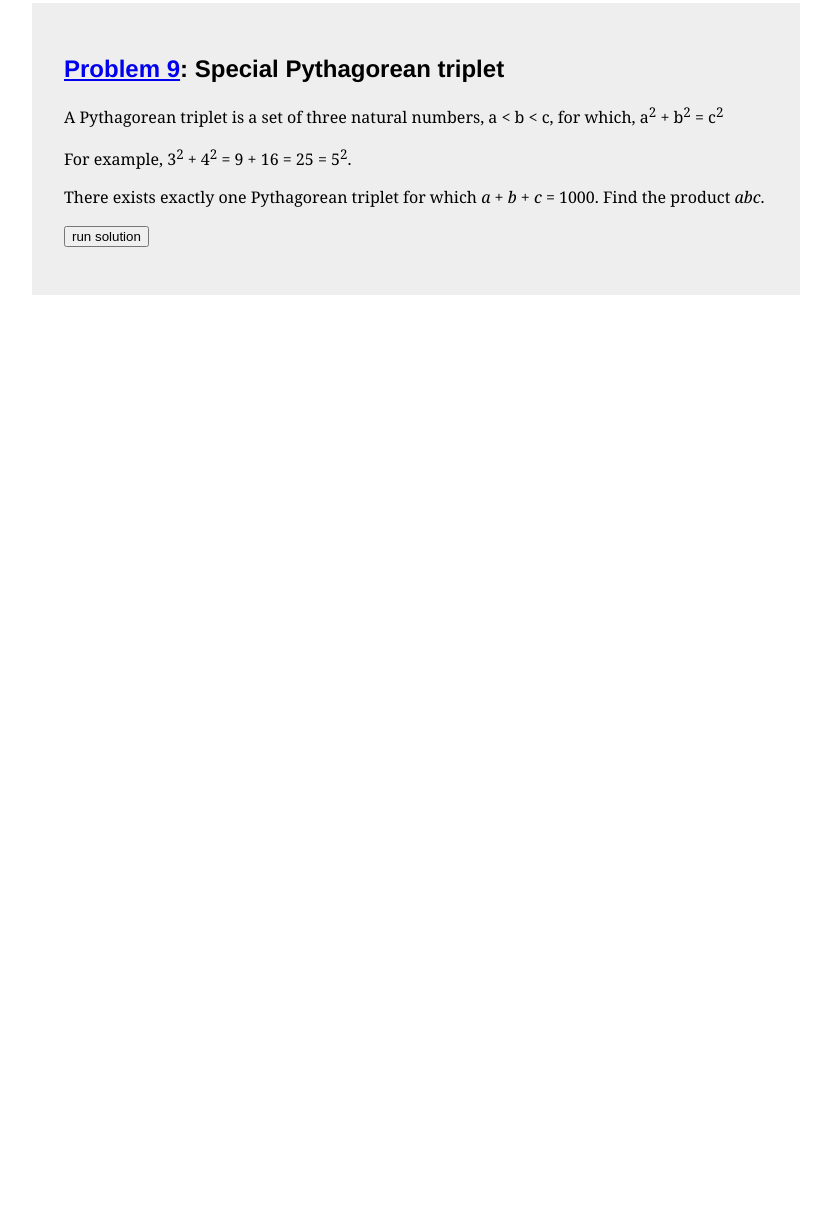
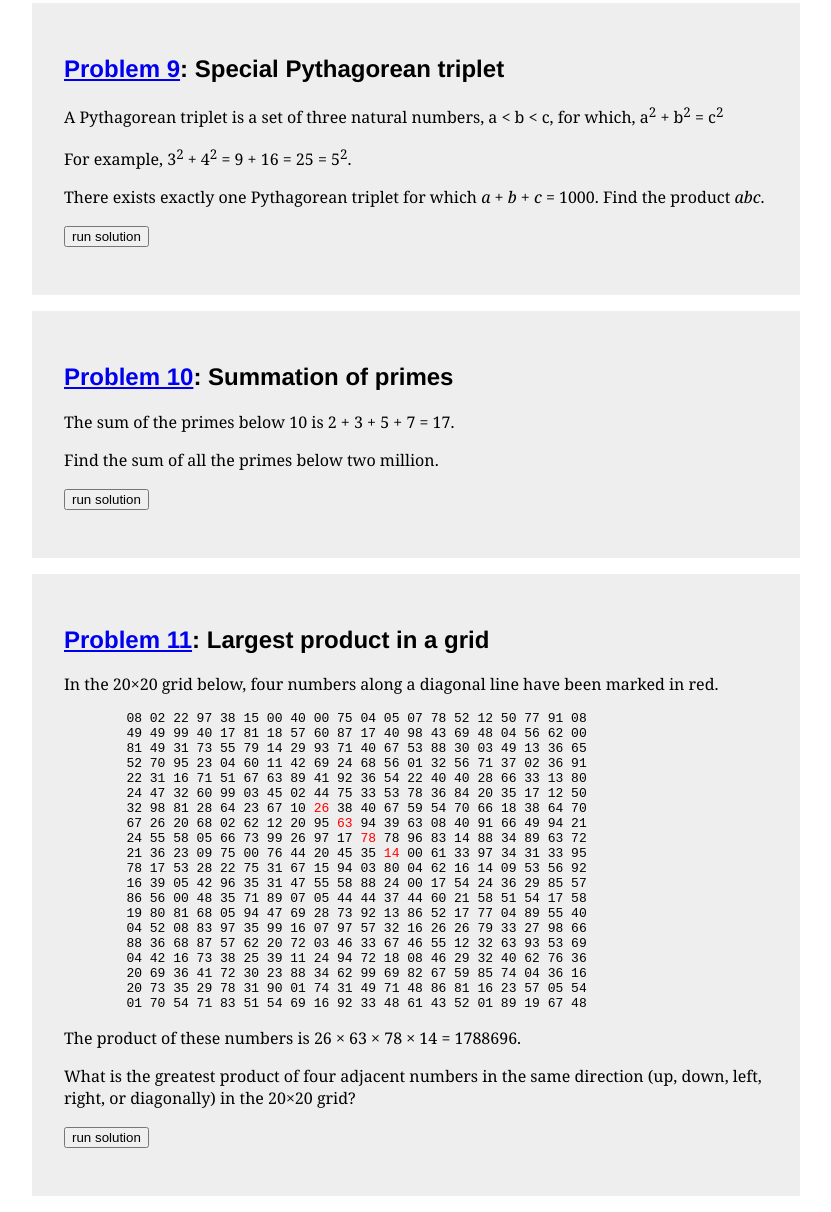
Before and after one commit to jweak/projecteuler, a plain HTML site: page index.html in a window 1280 px wide. Shown: the part 2696-3908 px from the top of the page, without its empty margins (224-1055 px from the left). Before the commit the page ends 3007 px from the top, so only its background shows below. Drawn offline with Linux system fonts and the light colour scheme.

Commit message:
Solution for finding the biggest product of four adjacent numbers in a grid.

```diff
--- a/index.html
+++ b/index.html
@@ -10,6 +10,8 @@
     <script type="text/javascript" src="problem7.js"></script>
     <script type="text/javascript" src="problem8.js"></script>
     <script type="text/javascript" src="problem9.js"></script>
+    <script type="text/javascript" src="problem10.js"></script>
+    <script type="text/javascript" src="problem11.js"></script>
 
     <script type="text/javascript">
       function run(fun, elId) {
@@ -37,6 +39,10 @@
       }
       .result {
         font-weight: bold;
+        height:1em;
+      }
+      .red {
+        color:red;
       }
       section {
         background: #eee;
@@ -155,6 +161,47 @@ Find the product <em>abc</em>.</p>
       <p id="problem9Result"></p>
     </section>
 
+    <section>
+      <h2><a href="http://projecteuler.net/problem=10">Problem 10</a>: Summation of primes</h2>
+      <p>The sum of the primes below 10 is 2 + 3 + 5 + 7 = 17.</p>
+
+      <p>Find the sum of all the primes below two million.</p>
+
+      <button onclick="run(problem10,'problem10Result')">run solution</button>
+      <p id="problem10Result"></p>
+    </section>
+
+    <section>
+      <h2><a href="http://projecteuler.net/problem=11">Problem 11</a>: Largest product in a grid</h2>
+      <p>In the 20&times;20 grid below, four numbers along a diagonal line have been marked in red.</p>
+
+      <pre>
+        08 02 22 97 38 15 00 40 00 75 04 05 07 78 52 12 50 77 91 08
+        49 49 99 40 17 81 18 57 60 87 17 40 98 43 69 48 04 56 62 00
+        81 49 31 73 55 79 14 29 93 71 40 67 53 88 30 03 49 13 36 65
+        52 70 95 23 04 60 11 42 69 24 68 56 01 32 56 71 37 02 36 91
+        22 31 16 71 51 67 63 89 41 92 36 54 22 40 40 28 66 33 13 80
+        24 47 32 60 99 03 45 02 44 75 33 53 78 36 84 20 35 17 12 50
+        32 98 81 28 64 23 67 10 <span class="red">26</span> 38 40 67 59 54 70 66 18 38 64 70
+        67 26 20 68 02 62 12 20 95 <span class="red">63</span> 94 39 63 08 40 91 66 49 94 21
+        24 55 58 05 66 73 99 26 97 17 <span class="red">78</span> 78 96 83 14 88 34 89 63 72
+        21 36 23 09 75 00 76 44 20 45 35 <span class="red">14</span> 00 61 33 97 34 31 33 95
+        78 17 53 28 22 75 31 67 15 94 03 80 04 62 16 14 09 53 56 92
+        16 39 05 42 96 35 31 47 55 58 88 24 00 17 54 24 36 29 85 57
+        86 56 00 48 35 71 89 07 05 44 44 37 44 60 21 58 51 54 17 58
+        19 80 81 68 05 94 47 69 28 73 92 13 86 52 17 77 04 89 55 40
+        04 52 08 83 97 35 99 16 07 97 57 32 16 26 26 79 33 27 98 66
+        88 36 68 87 57 62 20 72 03 46 33 67 46 55 12 32 63 93 53 69
+        04 42 16 73 38 25 39 11 24 94 72 18 08 46 29 32 40 62 76 36
+        20 69 36 41 72 30 23 88 34 62 99 69 82 67 59 85 74 04 36 16
+        20 73 35 29 78 31 90 01 74 31 49 71 48 86 81 16 23 57 05 54
+        01 70 54 71 83 51 54 69 16 92 33 48 61 43 52 01 89 19 67 48</pre>
+
+      <p>The product of these numbers is 26 &times; 63 &times; 78 &times; 14 = 1788696.</p>
+      <p>What is the greatest product of four adjacent numbers in the same direction (up, down, left, right, or diagonally) in the 20&times;20 grid?</p>
+      <button onclick="run(problem11,'problem11Result')">run solution</button>
+      <p id="problem11Result"></p>
+    </section>
 
     </main>
   </body>
--- /dev/null
+++ b/problem11.js
@@ -0,0 +1,105 @@
+function problem11() {
+  var numbersStr =
+    "08 02 22 97 38 15 00 40 00 75 04 05 07 78 52 12 50 77 91 08 " +
+    "49 49 99 40 17 81 18 57 60 87 17 40 98 43 69 48 04 56 62 00 " +
+    "81 49 31 73 55 79 14 29 93 71 40 67 53 88 30 03 49 13 36 65 " +
+    "52 70 95 23 04 60 11 42 69 24 68 56 01 32 56 71 37 02 36 91 " +
+    "22 31 16 71 51 67 63 89 41 92 36 54 22 40 40 28 66 33 13 80 " +
+    "24 47 32 60 99 03 45 02 44 75 33 53 78 36 84 20 35 17 12 50 " +
+    "32 98 81 28 64 23 67 10 26 38 40 67 59 54 70 66 18 38 64 70 " +
+    "67 26 20 68 02 62 12 20 95 63 94 39 63 08 40 91 66 49 94 21 " +
+    "24 55 58 05 66 73 99 26 97 17 78 78 96 83 14 88 34 89 63 72 " +
+    "21 36 23 09 75 00 76 44 20 45 35 14 00 61 33 97 34 31 33 95 " +
+    "78 17 53 28 22 75 31 67 15 94 03 80 04 62 16 14 09 53 56 92 " +
+    "16 39 05 42 96 35 31 47 55 58 88 24 00 17 54 24 36 29 85 57 " +
+    "86 56 00 48 35 71 89 07 05 44 44 37 44 60 21 58 51 54 17 58 " +
+    "19 80 81 68 05 94 47 69 28 73 92 13 86 52 17 77 04 89 55 40 " +
+    "04 52 08 83 97 35 99 16 07 97 57 32 16 26 26 79 33 27 98 66 " +
+    "88 36 68 87 57 62 20 72 03 46 33 67 46 55 12 32 63 93 53 69 " +
+    "04 42 16 73 38 25 39 11 24 94 72 18 08 46 29 32 40 62 76 36 " +
+    "20 69 36 41 72 30 23 88 34 62 99 69 82 67 59 85 74 04 36 16 " +
+    "20 73 35 29 78 31 90 01 74 31 49 71 48 86 81 16 23 57 05 54 " +
+    "01 70 54 71 83 51 54 69 16 92 33 48 61 43 52 01 89 19 67 48";
+
+  var numbers = numbersStr.split(' ').map(function(str) { return parseInt(str, 10); } );
+  var biggestProduct = 0, rowProduct, columnProduct, diagonalProduct, i, j, n1, n2, n3, n4;
+
+  // column iteration
+  var secondRow = 20;
+  var thirdRow = 40;
+  var fourthRow = 60;
+  for (i = 0; i < 20; i++) {
+    for (j = 0; j < 320 + i; j += 20) {
+      n1 = numbers[i + j];
+      n2 = numbers[i + j + secondRow];
+      n3 = numbers[i + j + thirdRow];
+      n4 = numbers[i + j + fourthRow];
+      columnProduct = n1 * n2 * n3 * n4;
+    }
+    if (columnProduct > biggestProduct) {
+      biggestProduct = columnProduct;
+    }
+  }
+
+  // row iteration
+  for (i = 0; i < numbers.length; i += 20) {
+    for (j = 0; j < 16; j++) {
+      n1 = numbers[i+j];
+      n2 = numbers[i+j+1];
+      n3 = numbers[i+j+2];
+      n4 = numbers[i+j+3];
+      rowProduct = n1 * n2 * n3 * n4;
+    }
+    if (rowProduct > biggestProduct) {
+      biggestProduct = rowProduct;
+    }
+  }
+
+  // diagonal adjacent product from top left to bottom right
+  var secondRowDiagonal = 21;
+  var thirdRowDiagonal = 21 * 2;
+  var fourthRowDiagonal = 21 * 3;
+  for (i = 0, j = 0; i < 17; i++) {
+    n1 = numbers[i + j * 20];
+    n2 = numbers[i + j * 20 + secondRowDiagonal];
+    n3 = numbers[i + j * 20 + thirdRowDiagonal];
+    n4 = numbers[i + j * 20 + fourthRowDiagonal];
+
+    diagonalProduct = n1 * n2 * n3 * n4;
+
+    if (diagonalProduct > biggestProduct) {
+      biggestProduct = diagonalProduct;
+    }
+
+    // go to the next row and reset
+    if (i === 16 && j < 16) {
+      i = 0;
+      j++;
+    }
+  }
+
+  // diagonal adjacent product from top right to bottom left
+  secondRowDiagonal = 19;
+  thirdRowDiagonal = 19 * 2;
+  fourthRowDiagonal = 19 * 3;
+  for (i = 4, j = 0; i < 20; i++) {
+    n1 = numbers[i + j * 20];
+    n2 = numbers[i + j * 20 + secondRowDiagonal];
+    n3 = numbers[i + j * 20 + thirdRowDiagonal];
+    n4 = numbers[i + j * 20 + fourthRowDiagonal];
+
+    diagonalProduct = n1 * n2 * n3 * n4;
+
+    if (diagonalProduct > biggestProduct) {
+      biggestProduct = diagonalProduct;
+    }
+
+    // go to the next row and reset
+    if (i === 19 && j < 16) {
+      i = 4;
+      j++;
+    }
+  }
+
+  return biggestProduct;
+}
```
